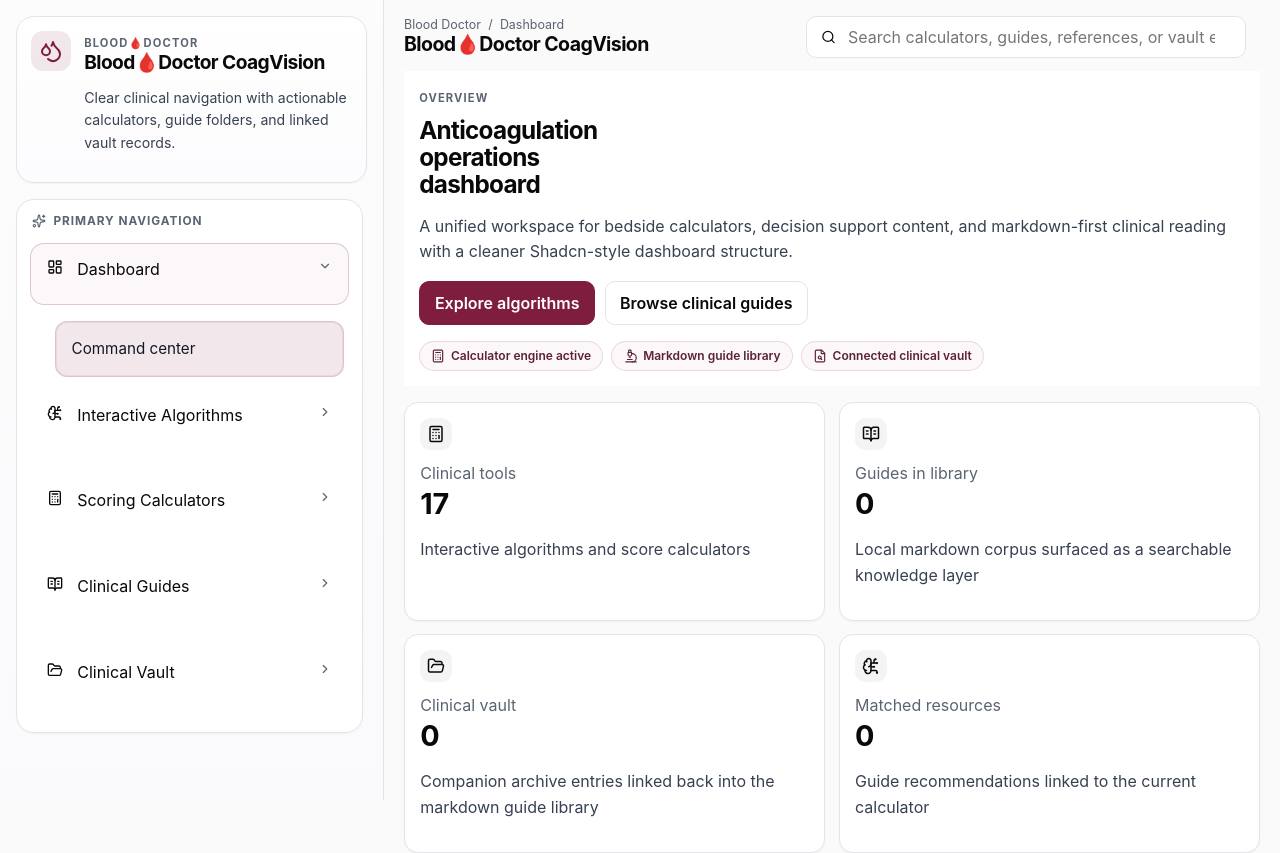
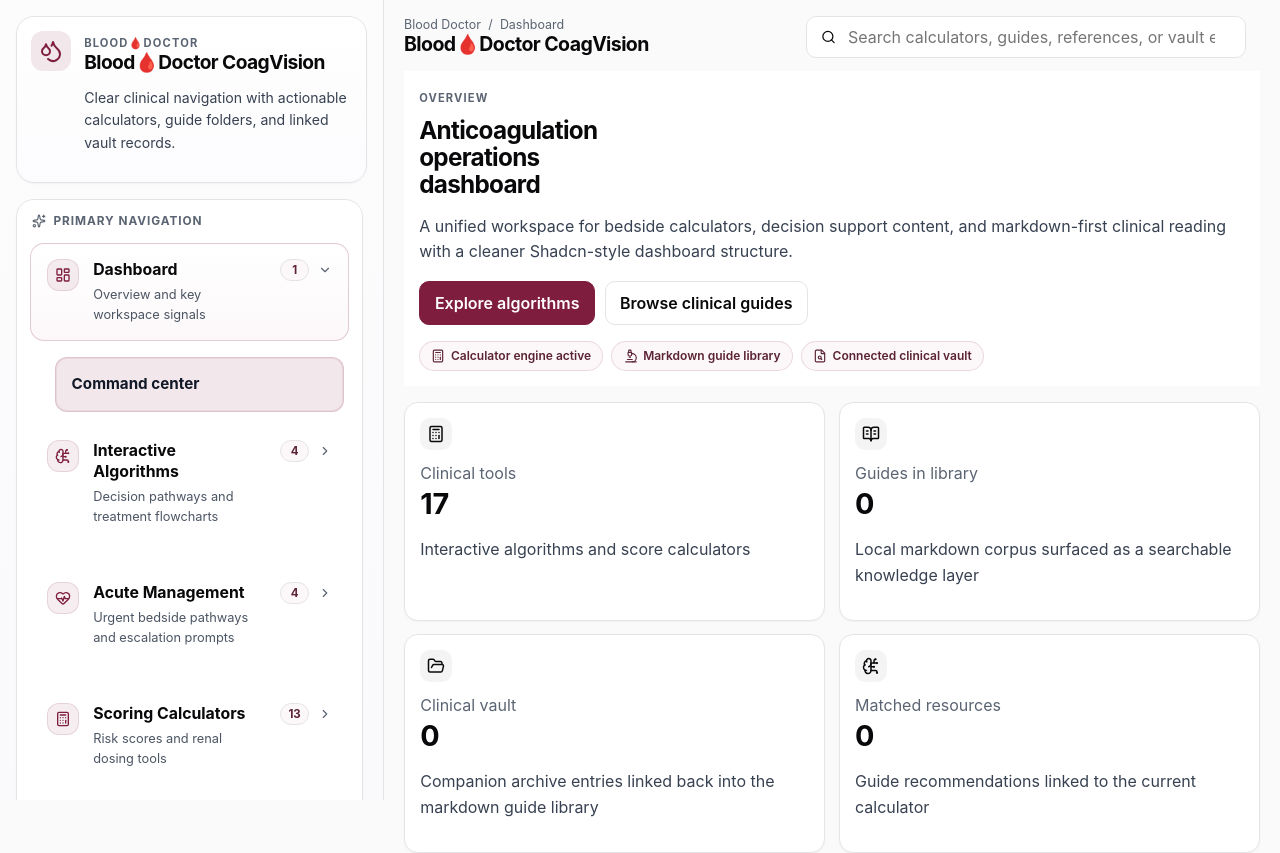
Before and after one commit to abdulmannan1974/blood-doctor-coagvision-site, a React (Vite) app: page /#dashboard in a window 1280 px wide. Shown: the top 853 px of the page. Built offline with nearby package versions, Linux system fonts and the light colour scheme.

Commit message:
Add acute management sidebar section

```diff
--- a/src/App.jsx
+++ b/src/App.jsx
@@ -61,6 +61,7 @@ const buildToolHref = (toolId) => `?tool=${encodeURIComponent(toolId)}#${getPage
 const pageDefinitions = [
   { id: "dashboard", label: "Dashboard", shortLabel: "Dashboard", icon: LayoutDashboard },
   { id: "algorithms", label: "Interactive Algorithms", shortLabel: "Algorithms", icon: BrainCircuit },
+  { id: "acute", label: "Acute Management", shortLabel: "Acute", icon: HeartPulse },
   { id: "scores", label: "Scoring Calculators", shortLabel: "Scores", icon: Calculator },
   { id: "guides", label: "Clinical Guides", shortLabel: "Guides", icon: BookOpenText },
   { id: "pdfs", label: "Clinical Vault", shortLabel: "Vault", icon: FolderOpen },
@@ -76,6 +77,12 @@ const pageCopy = {
     title: "Interactive algorithms",
     description:
       "Decision pathways from the local clinical tools index, kept in a cleaner two-panel workspace with the active calculator and its reference stack side by side.",
+  },
+  acute: {
+    eyebrow: "Acute pathways",
+    title: "Acute management",
+    description:
+      "Rapid-access pathways for urgent rhythm, bleeding, DVT, and pulmonary embolism decisions, organized from the local acute-management reference file without carrying over source-site branding.",
   },
   scores: {
     eyebrow: "Clinical tools index",
@@ -97,6 +104,68 @@ const pageCopy = {
   },
 };
 
+const acuteManagementItems = [
+  {
+    id: "acute-af",
+    title: "Atrial Fibrillation",
+    shortTitle: "Atrial Fibrillation",
+    category: "Rhythm instability",
+    summary:
+      "Urgent AF pathway focused on hemodynamic stability, valvular status, symptom duration, and recent stroke or TIA history.",
+    prompts: [
+      "Is the patient hemodynamically stable or unstable?",
+      "Does the patient have valvular or non-valvular AF?",
+      "For how long has the patient had non-valvular AF?",
+      "Has the patient had a recent stroke or TIA?",
+    ],
+    action:
+      "Use this section to triage urgent cardioversion questions and immediate anticoagulation context before moving into detailed dosing or long-term planning.",
+  },
+  {
+    id: "acute-bleeding",
+    title: "Bleed Management",
+    shortTitle: "Bleed Management",
+    category: "Bleeding emergencies",
+    summary:
+      "Urgent bleeding pathway centered on bleed severity, the anticoagulant involved, and INR-guided or drug-specific reversal planning.",
+    prompts: [
+      "What type of bleeding does the patient have?",
+      "What type of anticoagulant did the patient receive?",
+      "If the INR is known, please enter it.",
+    ],
+    action:
+      "Use this section to structure initial stabilization, reversal decisions, and urgent escalation for clinically relevant or major bleeding.",
+  },
+  {
+    id: "acute-dvt",
+    title: "Deep Vein Thrombosis",
+    shortTitle: "Deep Vein Thrombosis",
+    category: "Venous thromboembolism",
+    summary:
+      "Acute DVT pathway emphasizing limb threat, iliofemoral involvement, cancer, pregnancy, and other features that change immediate treatment intensity.",
+    prompts: [
+      "Does the patient have massive iliofemoral DVT, such as phlegmasia?",
+      "Please select all clinical modifiers that apply to the patient.",
+    ],
+    action:
+      "Use this section to flag limb-threatening DVT, identify higher-risk subgroups, and separate standard anticoagulation from escalation pathways.",
+  },
+  {
+    id: "acute-pe",
+    title: "Pulmonary Embolism",
+    shortTitle: "Pulmonary Embolism",
+    category: "Venous thromboembolism",
+    summary:
+      "Acute PE pathway organized around hemodynamic stability, high-risk PE features, and escalation to reperfusion or ICU-level care when needed.",
+    prompts: [
+      "Is the patient stable or unstable?",
+      "Please select all high-risk or contraindication features that apply.",
+    ],
+    action:
+      "Use this section to separate unstable or deteriorating PE from lower-risk presentations and highlight when reperfusion discussions become urgent.",
+  },
+];
+
 const referenceTabIconById = {
   overview: BookOpenText,
   criteria: Microscope,
@@ -216,6 +285,7 @@ function AppLayout() {
   const [searchTerm, setSearchTerm] = useState("");
   const [currentPage, setCurrentPage] = useState(getPageFromHash);
   const [activeToolId, setActiveToolId] = useState(tools[0]?.id ?? "");
+  const [activeAcuteId, setActiveAcuteId] = useState(acuteManagementItems[0]?.id ?? "");
   const [toolValues, setToolValues] = useState(toolStateDefaults);
   const [activeGuideId, setActiveGuideId] = useState(guideLibrary[0]?.id ?? "");
   const [activeGuideTab, setActiveGuideTab] = useState("overview");
@@ -342,6 +412,18 @@ function AppLayout() {
     [toolSearch]
   );
 
+  const filteredAcuteItems = useMemo(
+    () =>
+      acuteManagementItems.filter((item) => {
+        if (!toolSearch) {
+          return true;
+        }
+
+        return normalizeValue(`${item.title} ${item.category} ${item.summary} ${item.prompts.join(" ")}`).includes(toolSearch);
+      }),
+    [toolSearch]
+  );
+
   const visibleTools =
     currentPage === "algorithms"
       ? algorithmTools
@@ -366,6 +448,12 @@ function AppLayout() {
       setActivePdfId(filteredVaultEntries[0].pdfId);
     }
   }, [activePdfId, filteredVaultEntries]);
+
+  useEffect(() => {
+    if (filteredAcuteItems.length && !filteredAcuteItems.some((item) => item.id === activeAcuteId)) {
+      setActiveAcuteId(filteredAcuteItems[0].id);
+    }
+  }, [activeAcuteId, filteredAcuteItems]);
 
   const activeTool =
     visibleTools.find((tool) => tool.id === activeToolId) ??
@@ -395,6 +483,12 @@ function AppLayout() {
   const activeVaultOverview = trimSentence(getFirstParagraphText(activeVaultEntry?.content, "overview") || activeVaultEntry?.objective || activeVaultEntry?.excerpt || "");
   const activeVaultApplicationList = getFirstList(activeVaultEntry?.content, "application").slice(0, 4);
   const activeVaultReferenceItems = getReferenceItems(activeVaultEntry?.content).slice(0, 5);
+  const activeAcuteItem =
+    filteredAcuteItems.find((item) => item.id === activeAcuteId) ??
+    acuteManagementItems.find((item) => item.id === activeAcuteId) ??
+    filteredAcuteItems[0] ??
+    acuteManagementItems[0] ??
+    null;
 
   useEffect(() => {
     const firstTabId = activeGuide?.content?.tabs?.[0]?.id ?? "overview";
@@ -464,8 +558,19 @@ function AppLayout() {
       label: "Vault",
     }));
 
-    return [...toolResults, ...guideResults, ...pdfResults].slice(0, 10);
-  }, [filteredGuides, filteredVaultEntries, searchableTools, toolSearch]);
+    const acuteResults = filteredAcuteItems.slice(0, 4).map((item) => ({
+      id: `acute-${item.id}`,
+      kind: "acute",
+      title: item.title,
+      subtitle: item.category,
+      pageId: "acute",
+      pageLabel: "Acute Management",
+      payloadId: item.id,
+      label: "Acute",
+    }));
+
+    return [...toolResults, ...acuteResults, ...guideResults, ...pdfResults].slice(0, 10);
+  }, [filteredAcuteItems, filteredGuides, filteredVaultEntries, searchableTools, toolSearch]);
 
   const handleSearchSelection = (resultItem) => {
     if (resultItem.kind === "tool") {
@@ -486,6 +591,10 @@ function AppLayout() {
       if (matchedGuide) {
         setActiveGuideId(matchedGuide.id);
       }
+    }
+
+    if (resultItem.kind === "acute") {
+      setActiveAcuteId(resultItem.payloadId);
     }
 
     setSearchTerm("");
@@ -536,10 +645,16 @@ function AppLayout() {
           }
           navigateToPage("pdfs");
         }}
+        onSelectAcute={(acuteId) => {
+          setActiveAcuteId(acuteId);
+          navigateToPage("acute");
+        }}
         activeToolId={activeToolId}
+        activeAcuteId={activeAcuteId}
         activeGuideId={activeGuideId}
         activePdfId={activePdfId}
         algorithmItems={algorithmTools}
+        acuteItems={filteredAcuteItems}
         scoreItems={scoreTools}
         guideItems={filteredGuides}
         vaultItems={filteredVaultEntries}
@@ -813,6 +928,80 @@ function AppLayout() {
               <div className="insight-grid">
                 <ResultPanel result={result} />
               </div>
+            </div>
+          </section>
+          </>
+          ) : null}
+
+          {currentPage === "acute" ? (
+          <>
+          <section className="focus-layout">
+            <div key={`acute-panel-${activeAcuteItem?.id ?? "empty"}`} className="panel guide-detail-panel spotlight-panel">
+              {activeAcuteItem ? (
+                <>
+                  <div className="section-card-header">
+                    <div>
+                      <span className="eyebrow">Acute management</span>
+                      <h3>{activeAcuteItem.title}</h3>
+                    </div>
+                    <HeartPulse size={18} />
+                  </div>
+
+                  <div className="guide-meta-row">
+                    <div className="mini-stat">
+                      <span>Category</span>
+                      <strong>{activeAcuteItem.category}</strong>
+                    </div>
+                    <div className="mini-stat">
+                      <span>Core prompts</span>
+                      <strong>{activeAcuteItem.prompts.length}</strong>
+                    </div>
+                    <div className="mini-stat">
+                      <span>Workspace</span>
+                      <strong>Acute pathway</strong>
+                    </div>
+                  </div>
+
+                  <div className="guide-summary-grid">
+                    <ContentSummaryCard
+                      eyebrow="Acute synopsis"
+                      title="Overview"
+                      description={activeAcuteItem.summary}
+                    />
+                    <ContentListPreview
+                      eyebrow="Key prompts"
+                      title="Decision sequence"
+                      items={activeAcuteItem.prompts}
+                      emptyLabel="Acute prompts will appear here."
+                    />
+                  </div>
+
+                  <section className="panel reference-panel">
+                    <div className="section-card-header slim">
+                      <div>
+                        <span className="eyebrow">Immediate use</span>
+                        <h4>Clinical orientation</h4>
+                      </div>
+                    </div>
+                    <div className="action-card">
+                      <p>{activeAcuteItem.action}</p>
+                    </div>
+                    <div className="result-list">
+                      {activeAcuteItem.prompts.map((prompt, index) => (
+                        <div key={prompt} className="result-list-item">
+                          <span>Step {index + 1}</span>
+                          <strong>{prompt}</strong>
+                        </div>
+                      ))}
+                    </div>
+                  </section>
+                </>
+              ) : (
+                <div className="empty-state left-aligned">
+                  <CircleAlert size={24} />
+                  <h4>No acute-management items matched the current search.</h4>
+                </div>
+              )}
             </div>
           </section>
           </>
--- a/src/components/app-sidebar.jsx
+++ b/src/components/app-sidebar.jsx
@@ -7,6 +7,7 @@ import {
   ChevronRight,
   Droplets,
   FolderOpen,
+  HeartPulse,
   LayoutDashboard,
   Sparkles,
 } from "lucide-react";
@@ -47,10 +48,41 @@ const groupByLabel = (items, getGroupLabel) =>
 const pageIconById = {
   dashboard: LayoutDashboard,
   algorithms: BrainCircuit,
+  acute: HeartPulse,
   scores: Calculator,
   guides: BookOpenText,
   pdfs: FolderOpen,
 };
+
+const pageMetaById = {
+  dashboard: {
+    subtitle: "Overview and key workspace signals",
+  },
+  algorithms: {
+    subtitle: "Decision pathways and treatment flowcharts",
+  },
+  acute: {
+    subtitle: "Urgent bedside pathways and escalation prompts",
+  },
+  scores: {
+    subtitle: "Risk scores and renal dosing tools",
+  },
+  guides: {
+    subtitle: "Structured clinical guide library",
+  },
+  pdfs: {
+    subtitle: "Linked vault records and companion views",
+  },
+};
+
+const countLeaves = (nodes) =>
+  nodes.reduce((total, node) => {
+    if (node.children?.length) {
+      return total + countLeaves(node.children);
+    }
+
+    return total + 1;
+  }, 0);
 
 export function AppSidebar({
   currentPage,
@@ -58,10 +90,13 @@ export function AppSidebar({
   onSelectTool,
   onSelectGuide,
   onSelectVault,
+  onSelectAcute,
   activeToolId,
+  activeAcuteId,
   activeGuideId,
   activePdfId,
   algorithmItems,
+  acuteItems,
   scoreItems,
   guideItems,
   vaultItems,
@@ -88,6 +123,7 @@ export function AppSidebar({
       };
       const guideBuckets = groupByLabel(guideItems, (guide) => guide.category);
       const vaultBuckets = groupByLabel(vaultItems, (entry) => entry.category);
+      const acuteBuckets = groupByLabel(acuteItems, (item) => item.category);
 
       return {
       dashboard: [
@@ -113,6 +149,19 @@ export function AppSidebar({
           })),
         },
       ],
+      acute: Object.entries(acuteBuckets).map(([label, itemsInBucket]) => ({
+        id: toNodeId("acute", label),
+        label,
+        children: itemsInBucket.map((item) => ({
+          id: item.id,
+          label: item.shortTitle,
+          action: () => {
+            onSelectAcute(item.id);
+            setOpen(false);
+          },
+          active: activeAcuteId === item.id && currentPage === "acute",
+        })),
+      })),
       scores: Object.entries(scoreBuckets)
         .filter(([, toolsInBucket]) => toolsInBucket.length)
         .map(([label, toolsInBucket]) => ({
@@ -158,11 +207,14 @@ export function AppSidebar({
     },
     [
       activeGuideId,
+      activeAcuteId,
       activePdfId,
       activeToolId,
+      acuteItems,
       algorithmItems,
       currentPage,
       guideItems,
+      onSelectAcute,
       onSelectGuide,
       onSelectTool,
       onSelectVault,
@@ -213,7 +265,10 @@ export function AppSidebar({
               active={node.children.some((child) => child.active)}
               onClick={() => toggleFolder(node.id)}
             >
-              <span>{node.label}</span>
+              <span className="sidebar-folder-content">
+                <span className="sidebar-label-text">{node.label}</span>
+                <span className="sidebar-folder-meta">{countLeaves(node.children)}</span>
+              </span>
               {isExpanded ? <ChevronDown size={14} /> : <ChevronRight size={14} />}
             </SidebarSubmenuButton>
             <SidebarSubmenu className={`nested ${isExpanded ? "open" : "closed"}`}>
@@ -230,7 +285,7 @@ export function AppSidebar({
           active={node.active ?? false}
           onClick={node.action ?? (() => handleNavigate(pageId))}
         >
-          {node.label}
+          <span className="sidebar-label-text">{node.label}</span>
         </SidebarSubmenuButton>
       );
     });
@@ -261,23 +316,36 @@ export function AppSidebar({
                 {[
                   { id: "dashboard", label: "Dashboard" },
                   { id: "algorithms", label: "Interactive Algorithms" },
+                  { id: "acute", label: "Acute Management" },
                   { id: "scores", label: "Scoring Calculators" },
                   { id: "guides", label: "Clinical Guides" },
                   { id: "pdfs", label: "Clinical Vault" },
                 ].map((page) => {
                   const Icon = pageIconById[page.id];
+                  const meta = pageMetaById[page.id];
                   const children = sidebarSections[page.id] ?? [];
                   const isExpanded = expandedSection === page.id;
+                  const itemCount = countLeaves(children);
 
                   return (
                     <SidebarMenuItem key={page.id}>
-                    <SidebarMenuButton active={currentPage === page.id} onClick={() => handlePagePress(page.id)}>
+                      <SidebarMenuButton
+                        className={isExpanded ? "section-open" : ""}
+                        active={currentPage === page.id}
+                        onClick={() => handlePagePress(page.id)}
+                      >
                         <span className="sidebar-menu-leading">
+                          <span className="sidebar-menu-icon-shell">
                             <Icon size={16} />
-                        <span>{page.label}</span>
+                          </span>
+                          <span className="sidebar-section-copy">
+                            <span className="sidebar-section-title">{page.label}</span>
+                            <span className="sidebar-section-subtitle">{meta.subtitle}</span>
+                          </span>
                         </span>
                         <SidebarMenuMeta>
                           <span className="sidebar-menu-trailing">
+                            <span className="sidebar-count-badge">{itemCount}</span>
                             {isExpanded ? <ChevronDown size={14} /> : <ChevronRight size={14} />}
                           </span>
                         </SidebarMenuMeta>
```
Also changed, not shown: 2 other files (tests, documents, lock files or other folders). Lines whose indentation alone changed are shown as unchanged.
